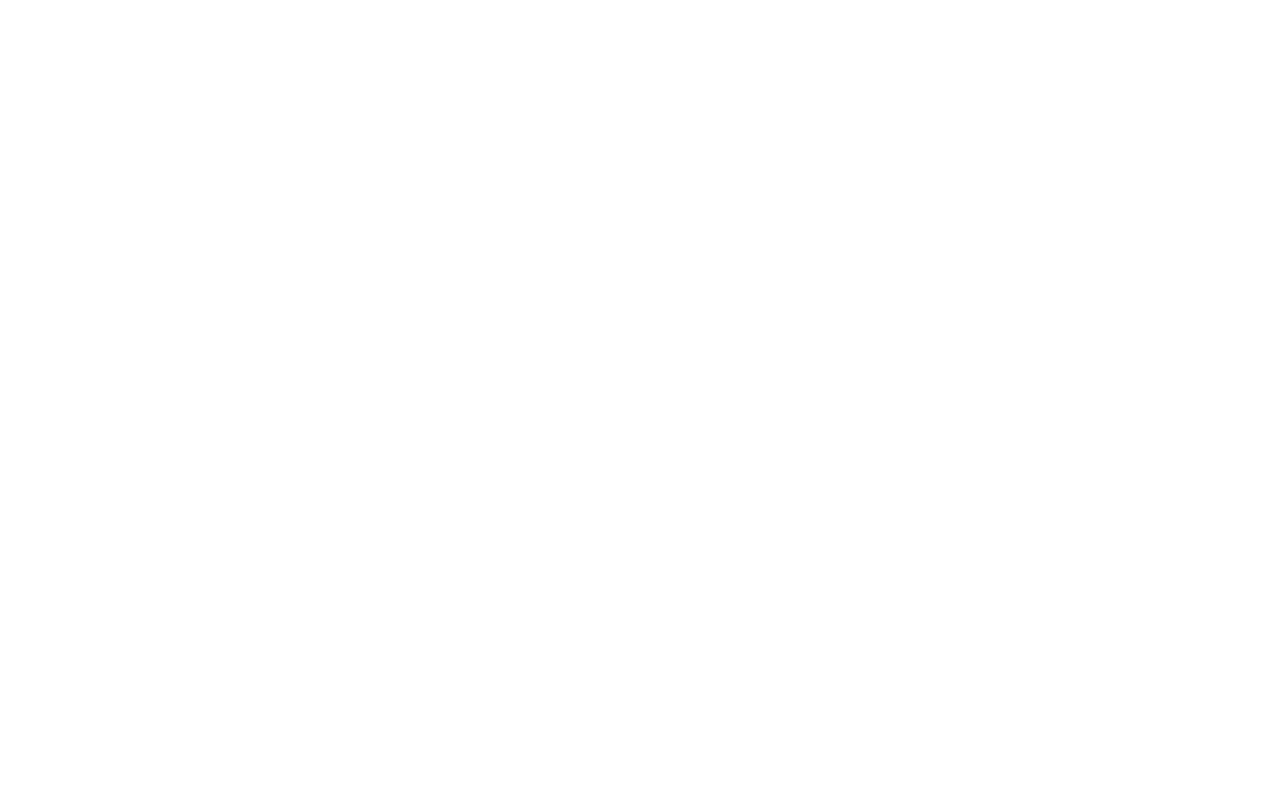
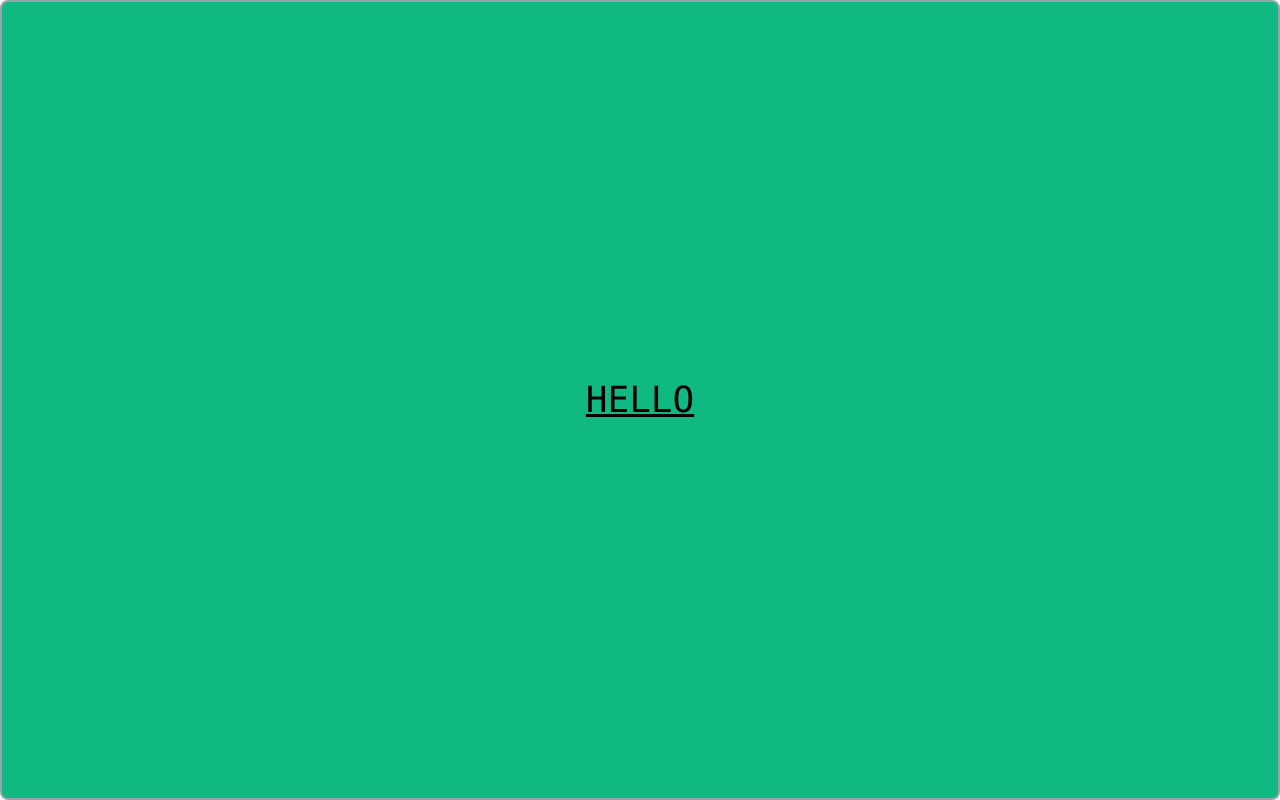
Before and after one commit to TusharW4ni/notion-widgets, a Nuxt app: page /event-countdown in a window 1280 px wide. Before the commit this address had no page. Built offline with nearby package versions, Linux system fonts and the light colour scheme.

Commit message:
added event counter placeholder

```diff
--- a/app.vue
+++ b/app.vue
@@ -1,5 +1,6 @@
 <template>
   <div>
+    <NuxtLoadingIndicator />
     <NuxtPage />
   </div>
 </template>
--- /dev/null
+++ b/pages/event-countdown/index.vue
@@ -0,0 +1,11 @@
+<template>
+  <div class="flex h-screen">
+    <div
+      class="flex w-screen h-screen rounded-lg border-2 border-gray-400 bg-emerald-500"
+    >
+      <div class="flex justify-center items-center w-full">
+        <div class="underline uppercase text-4xl font-mono">Hello</div>
+      </div>
+    </div>
+  </div>
+</template>
--- a/pages/index.vue
+++ b/pages/index.vue
@@ -1,5 +1,16 @@
+<script setup>
+async function navigateToEventCounter() {
+  await navigateTo("/event-countdown");
+}
+</script>
+
 <template>
   <div class="flex h-screen justify-center items-center">
-    <div class="underline uppercase font-bold font-mono text-4xl">Hello</div>
+    <button
+      v-on:click="navigateToEventCounter()"
+      class="border p-2 rounded bg-gray-100 hover:bg-gray-300 hover:shadow-lg"
+    >
+      Event Counter
+    </button>
   </div>
 </template>
```
